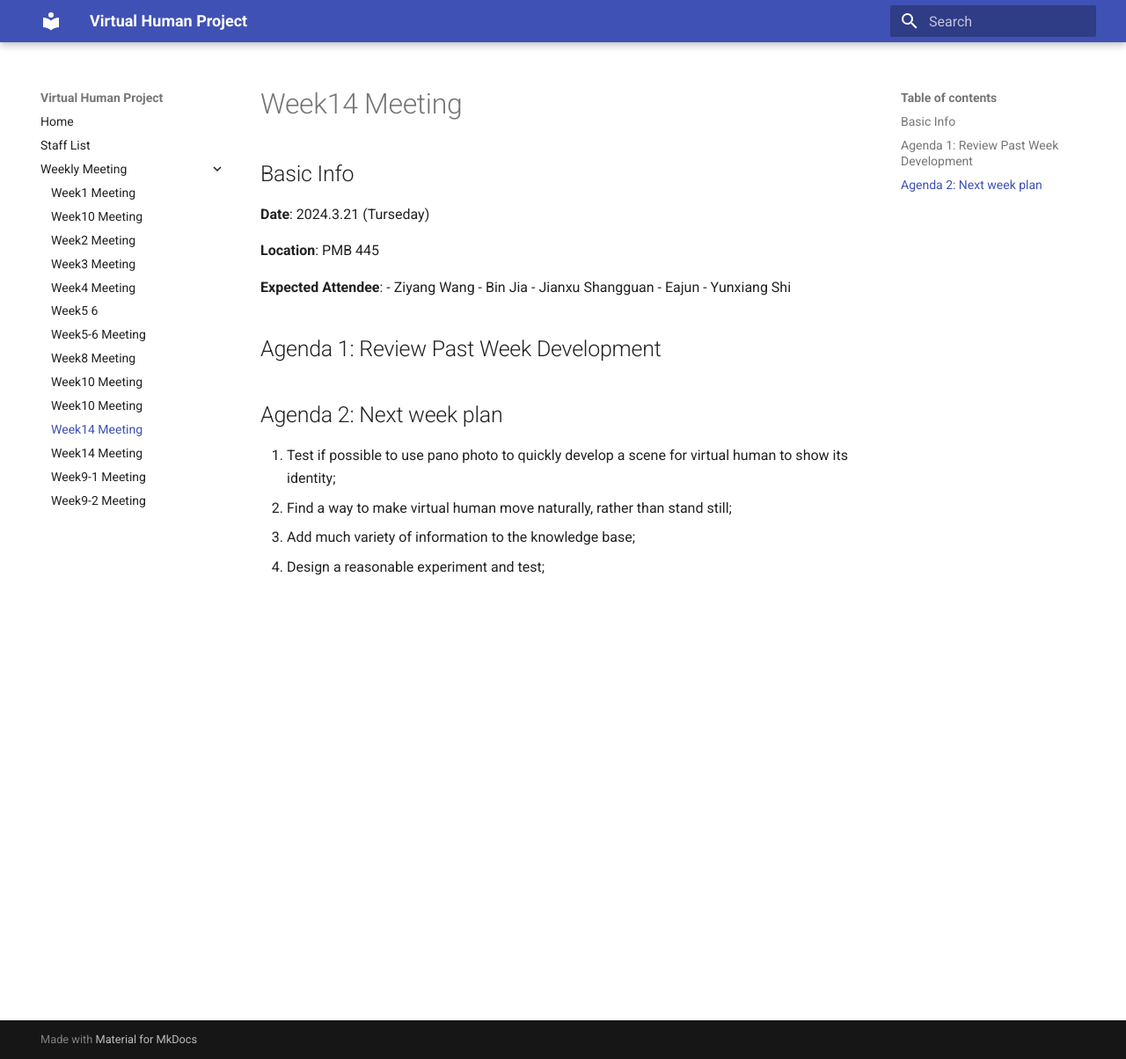
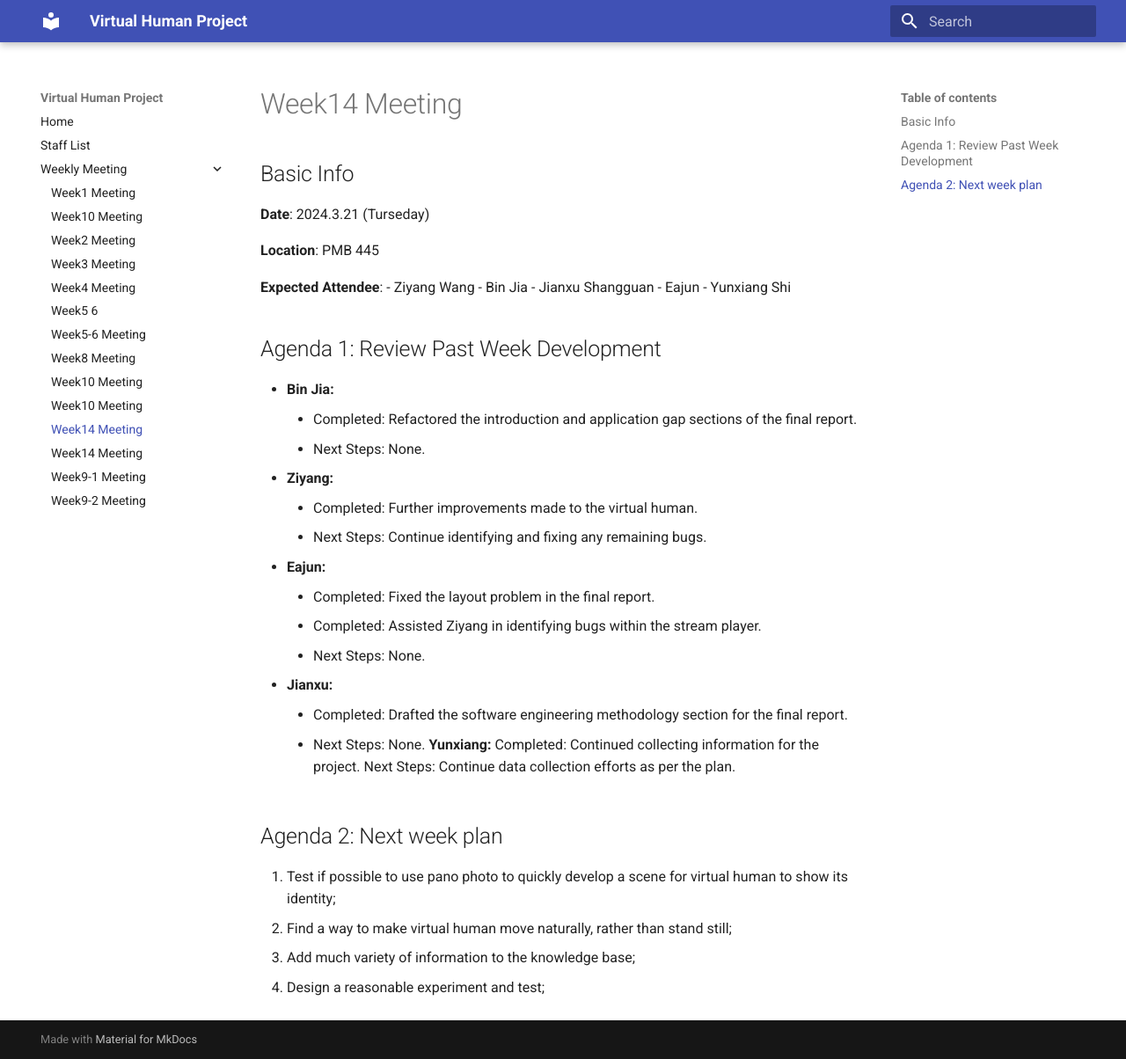
Before and after one commit to g202312/g202312.github.io, an MkDocs documentation site: the page built from docs/Weekly Meeting/week13.md, in a window 1280 px wide and 1204 px high. Shown: the whole window at 88% size. Built offline with MkDocs 1.6.1 and Material for MkDocs 9.7.7, drawn with Linux system fonts in a browser that asks for light colours.

Commit message:
update content in week13 summary

```diff
--- a/docs/Weekly Meeting/week13.md
+++ b/docs/Weekly Meeting/week13.md
@@ -13,6 +13,24 @@
 
 ## Agenda 1: Review Past Week Development
 
+- **Bin Jia:**
+    - Completed: Refactored the introduction and application gap sections of the final report.
+    - Next Steps: None.
+- **Ziyang:**
+    - Completed: Further improvements made to the virtual human.
+    - Next Steps: Continue identifying and fixing any remaining bugs.
+- **Eajun:**
+    - Completed: Fixed the layout problem in the final report.
+    - Completed: Assisted Ziyang in identifying bugs within the stream player.
+    - Next Steps: None.
+- **Jianxu:**
+    - Completed: Drafted the software engineering methodology section for the final report.
+    - Next Steps: None.
+**Yunxiang:**
+    Completed: Continued collecting information for the project.
+    Next Steps: Continue data collection efforts as per the plan.
+
+
 ## Agenda 2: Next week plan
 1. Test if possible to use pano photo to quickly develop a scene for virtual human to show its identity;
 2. Find a way to make virtual human move naturally, rather than stand still;
```
